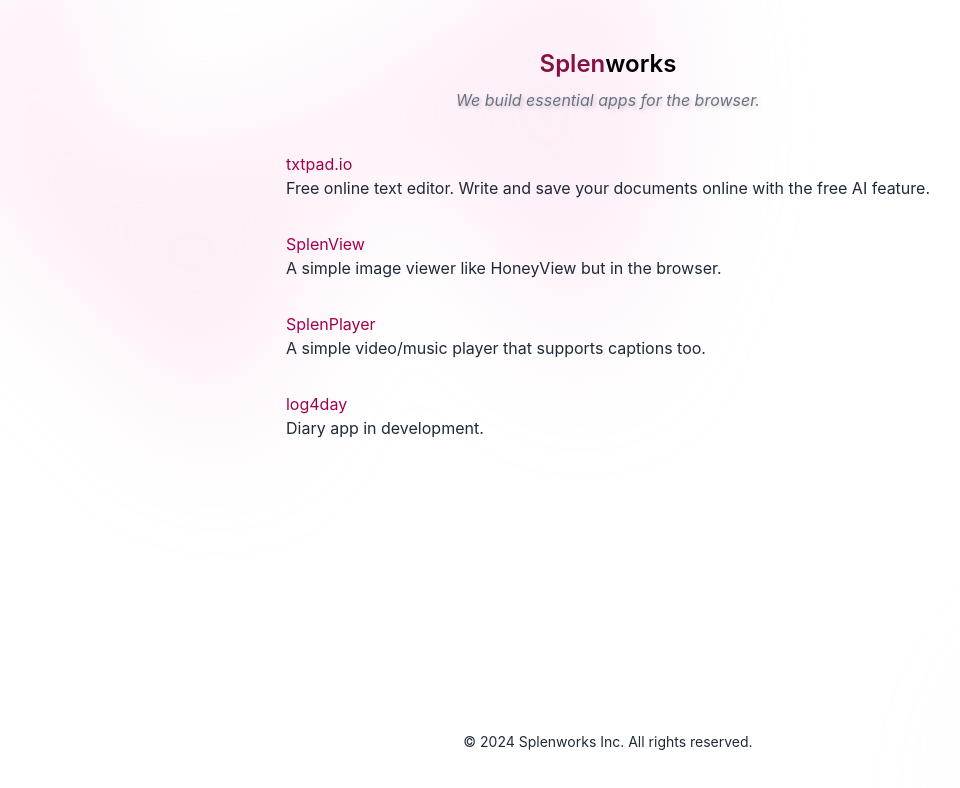
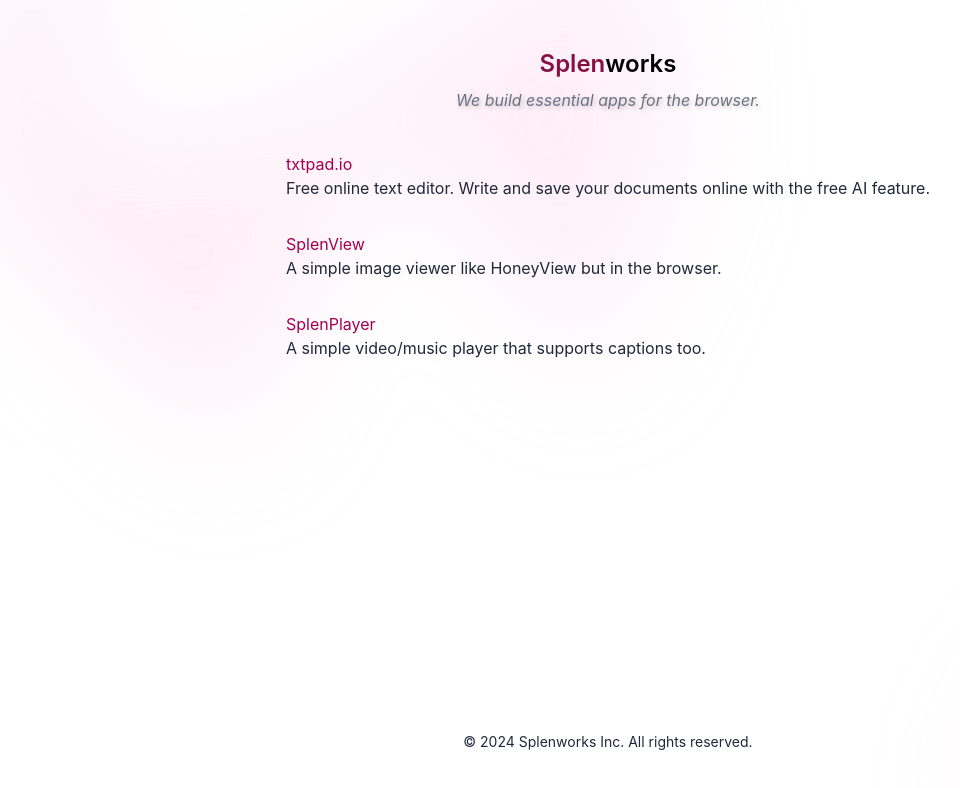
Before and after one commit to Splenworks/splenworks, a React (Vite) app: page / in a window 1280 px wide. Shown: the top 788 px of the page, without its empty margins (32-992 px from the left). Built offline with nearby package versions, Linux system fonts and the light colour scheme.

Commit message:
remove log4day link from the list of applications

```diff
--- a/src/Home/index.tsx
+++ b/src/Home/index.tsx
@@ -46,14 +46,6 @@
                   />
                   <p>A simple video/music player that supports captions too.</p>
                 </li>
-                <li>
-                  <HyperLink
-                    url="https://log4day.com"
-                    text="log4day"
-                    disabled
-                  />
-                  <p>Diary app in development.</p>
-                </li>
               </ul>
             </div>
           </div>
```
